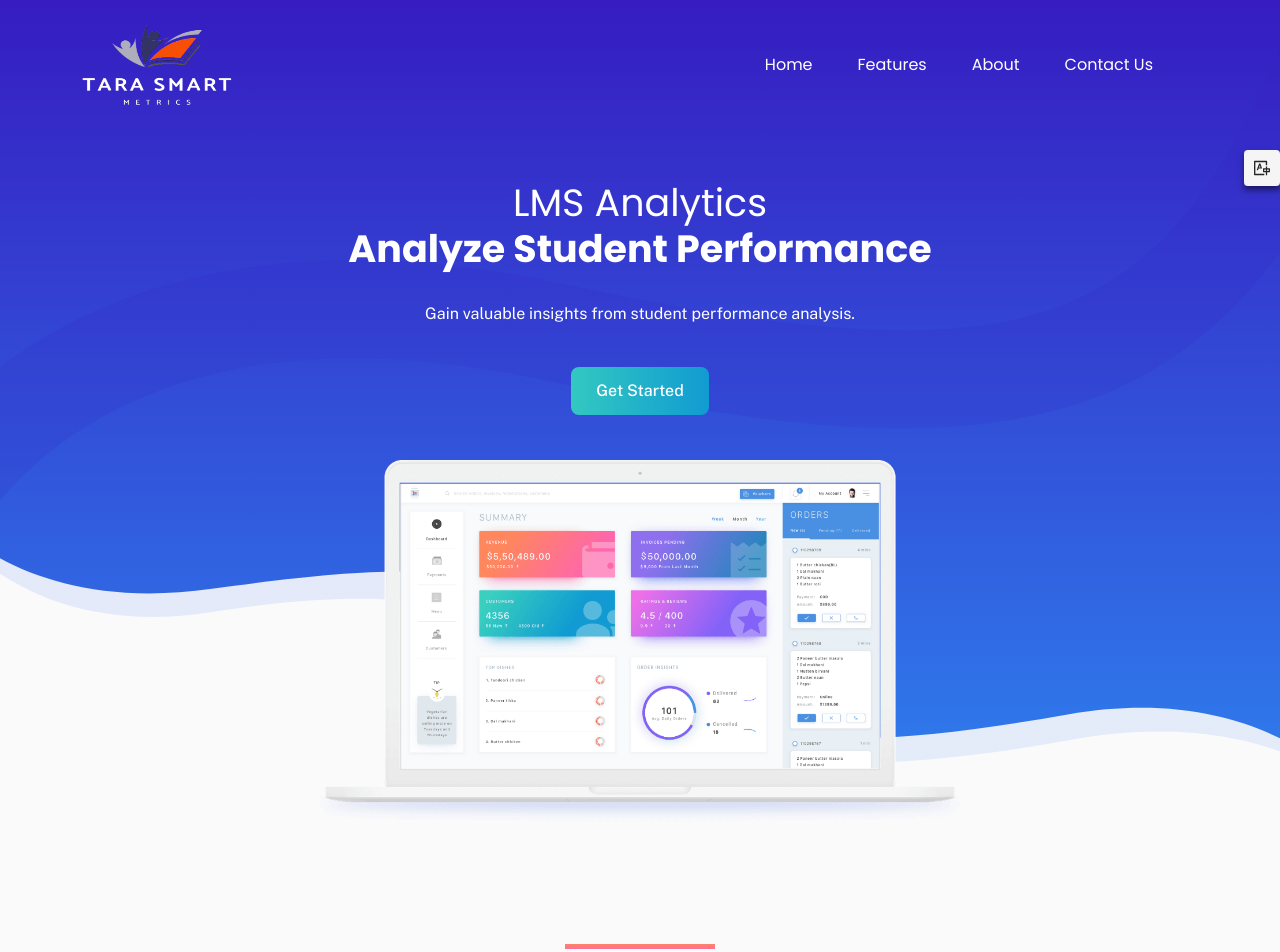
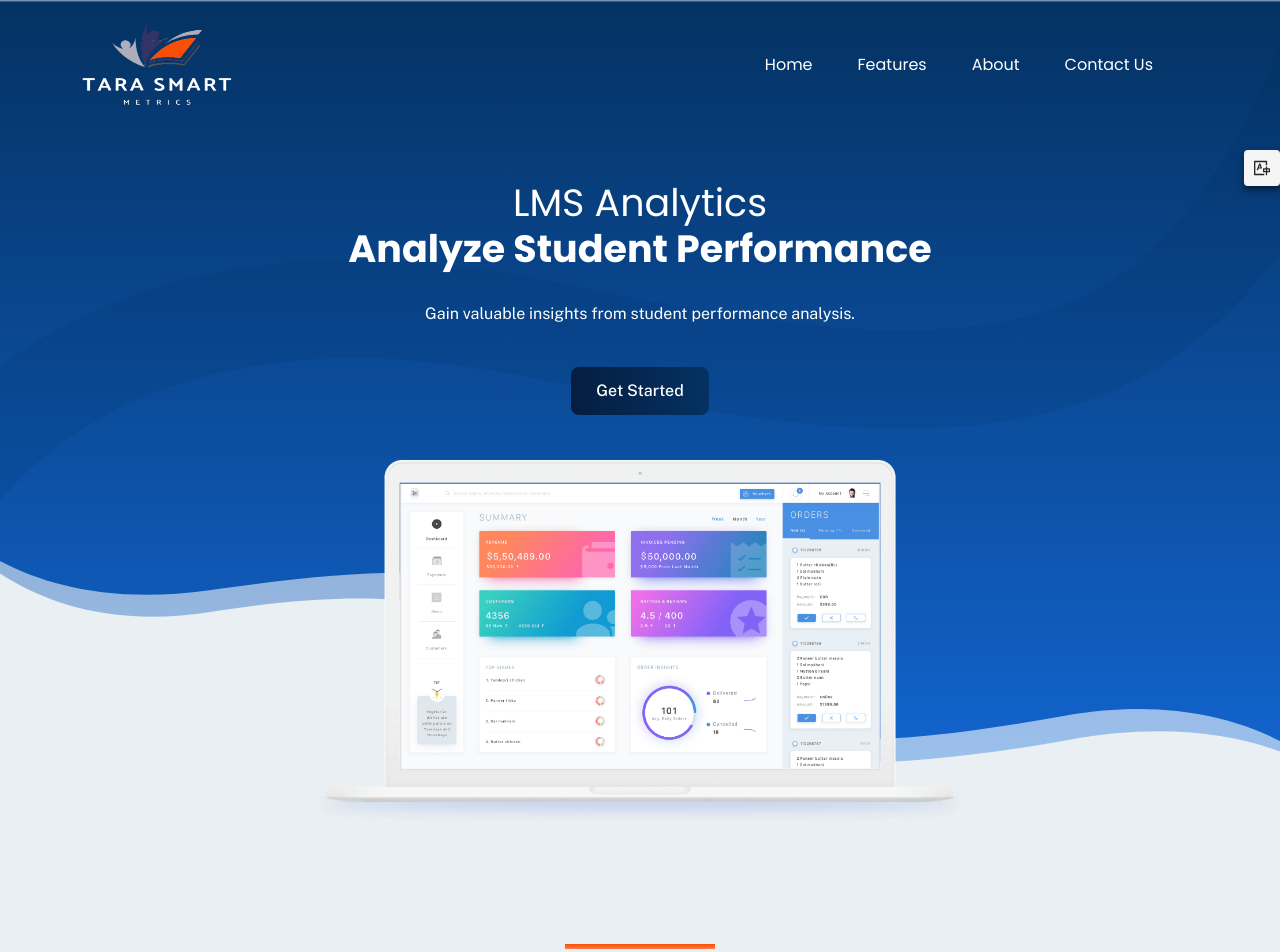
Before and after one commit to BlueOcean5911/Tara-solutions, a React (Create React App) app: page / in a window 1280 px wide. Shown: the top 952 px of the page. Built offline with nearby package versions, Linux system fonts and the light colour scheme; what chance would draw is missing.

Commit message:
fix color platte

```diff
--- a/public/assets/css/style.css
+++ b/public/assets/css/style.css
@@ -150,8 +150,8 @@ p {
   z-index: 5;
   -webkit-transition: all 0.4s ease-out 0s;
   transition: all 0.4s ease-out 0s;
-  background: -webkit-gradient(linear, left top, right top, from(#33c8c1), color-stop(50%, #119bd2), to(#33c8c1));
-  background: linear-gradient(to right, #33c8c1 0%, #119bd2 50%, #33c8c1 100%);
+  background: -webkit-gradient(linear, left top, right top, from(#051D40), color-stop(50%, #043262), to(#051D40));
+  background: linear-gradient(to right, #051D40 0%, #043262 50%, #051D40 100%);
   background-size: 200%;
 }
 
@@ -169,8 +169,8 @@ p {
 
 /*===== All Section Title Style =====*/
 .section-title .line {
-  background: -webkit-gradient(linear, left top, left bottom, from(#fe8464), to(#fe6e9a));
-  background: linear-gradient(#fe8464 0%, #fe6e9a 100%);
+  background: -webkit-gradient(linear, left top, left bottom, from(#F84F06), to(#FF7A41));
+  background: linear-gradient(#F84F06 0%, #FF7A41 100%);
   width: 150px;
   height: 5px;
   margin-bottom: 10px !important;
@@ -871,7 +871,7 @@ p {
 }
 
 .single-services:hover {
-  border-color: #fe7a7b;
+  border-color: #F84F06;
 }
 
 .single-services:hover .services-icon .shape {
@@ -1409,8 +1409,8 @@ p {
   width: 40px;
   height: 40px;
   border-radius: 5px;
-  background: -webkit-gradient(linear, left top, right top, from(#fe8464), color-stop(50%, #fe6e9a), to(#fe8464));
-  background: linear-gradient(to right, #fe8464 0%, #fe6e9a 50%, #fe8464 100%);
+  background: -webkit-gradient(linear, left top, right top, from(#F84F06), color-stop(50%, #ff8956), to(#F84F06));
+  background: linear-gradient(to right, #F84F06 0%, #ff8956 50%, #F84F06 100%);
   background-size: 200%;
   text-align: center;
   z-index: 99;
--- a/src/components/upload/upload.js
+++ b/src/components/upload/upload.js
@@ -87,7 +87,13 @@ const UploadFiles = ({ setData }) => {
               )}
             </div>
             <aside className="selected-file-wrapper">
-              <Button variant="contained" endIcon={<CloudUploadOutlined />} disabled={!selectedFiles} onClick={upload}>
+              <Button
+                variant="contained"
+                endIcon={<CloudUploadOutlined />}
+                disabled={!selectedFiles}
+                sx={{ backgroundColor: '#043262' }}
+                onClick={upload}
+              >
                 <FormattedMessage id="upload" />
               </Button>
             </aside>
--- a/src/layout/MainLayout/Footer.js
+++ b/src/layout/MainLayout/Footer.js
@@ -11,7 +11,7 @@ const Footer = () => (
     </Typography>
     <Stack spacing={1.5} direction="row" justifyContent="space-between" alignItems="center">
       <Link component={RouterLink} to="https://tarasolutions-cr.com/eng/acerca-de/" target="_blank" variant="caption" color="textPrimary">
-        <FormattedMessage id='contactUsLink1' />
+        <FormattedMessage id="contactUsLink1" />
       </Link>
     </Stack>
   </Stack>
--- a/src/pages/analytics/PredictStudentPerformance.js
+++ b/src/pages/analytics/PredictStudentPerformance.js
@@ -135,7 +135,7 @@ const PredictStudentPerformance = () => {
                 value={studentData.assessmentAverageScore}
                 onChange={(e) => setStudentData({ ...studentData, assessmentAverageScore: e.target.value })}
               />
-              <Button variant="contained" onClick={() => predict()}>
+              <Button variant="contained" sx={{ backgroundColor: '#043262' }} onClick={() => predict()}>
                 <FormattedMessage id="predict" />
               </Button>
             </Box>
@@ -145,7 +145,7 @@ const PredictStudentPerformance = () => {
       <Modal open={open} onClose={handleClose} aria-labelledby="modal-modal-title" aria-describedby="modal-modal-description">
         <Box sx={style}>
           <Typography id="modal-modal-title" variant="h3" component="h2">
-            <FormattedMessage id='predictedResult' />
+            <FormattedMessage id="predictedResult" />
           </Typography>
           <Typography id="modal-modal-description" variant="h5" sx={{ mt: 2 }}>
             <FormattedMessage id={messageID} />
--- a/src/themes/palette.js
+++ b/src/themes/palette.js
@@ -27,7 +27,7 @@ const Palette = (mode, presetColor) => {
     '#000000'
   ];
   let greyAscent = ['#fafafa', '#bfbfbf', '#434343', '#1f1f1f'];
-  let greyConstant = ['#fafafb', '#e6ebf1'];
+  let greyConstant = ['#e9eff2', '#e6ebf1'];
 
   if (mode === ThemeMode.DARK) {
     greyPrimary = ['#000000', '#141414', '#1e1e1e', '#595959', '#8c8c8c', '#bfbfbf', '#d9d9d9', '#f0f0f0', '#f5f5f5', '#fafafa', '#ffffff'];
```
Also changed, not shown: public/assets/images/footer/footer-bg.svg, public/assets/images/header/banner-bg.svg.
